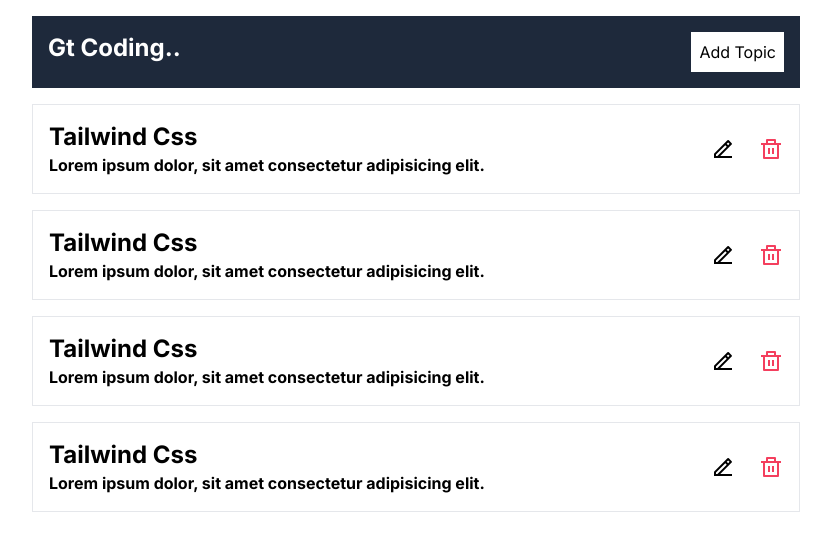
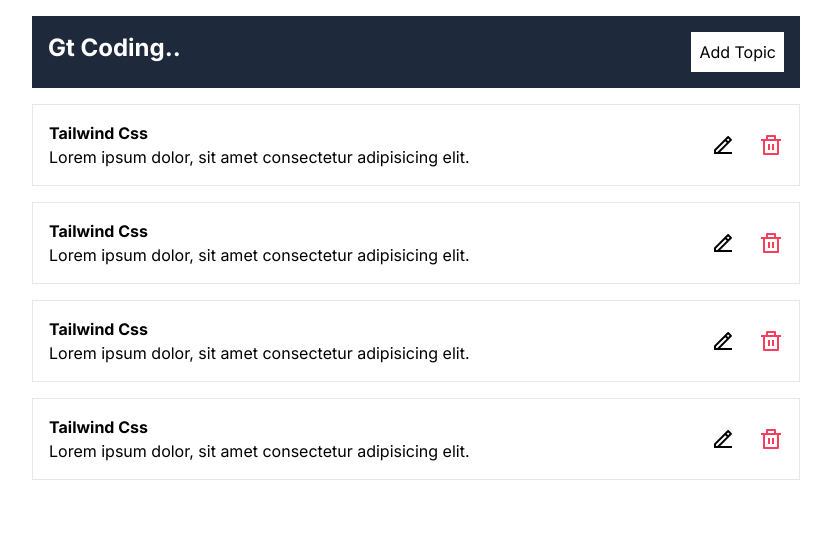
Before and after one commit to junaidsalam639/Next-Js-Class-Last, a Next.js app: page /todo in a window 1280 px wide. Shown: the top 550 px of the page, without its empty margins (224-1055 px from the left). Built offline with nearby package versions, Linux system fonts and the light colour scheme.

Commit message:
'Compiles'

```diff
--- a/src/app/component/TodoList.js
+++ b/src/app/component/TodoList.js
@@ -6,8 +6,8 @@
             <>
                 <div className="nav flex flex-row justify-between items-center py-4 max-w-3xl border mx-auto container px-4 my-4 gap-3">
                     <div>
-                        <p className='font-bold text-2xl'>Tailwind Css</p>
-                        <p className='font-bold flex-col'>Lorem ipsum dolor, sit amet consectetur adipisicing elit. </p>
+                        <p className='font-bold text-1xl'>Tailwind Css</p>
+                        <p className='flex-col'>Lorem ipsum dolor, sit amet consectetur adipisicing elit. </p>
                     </div>
                     <div className='flex flex-row justify-start items-start gap-6'>
                     <RiEdit2Line className='cursor-pointer' size={24} />
```
